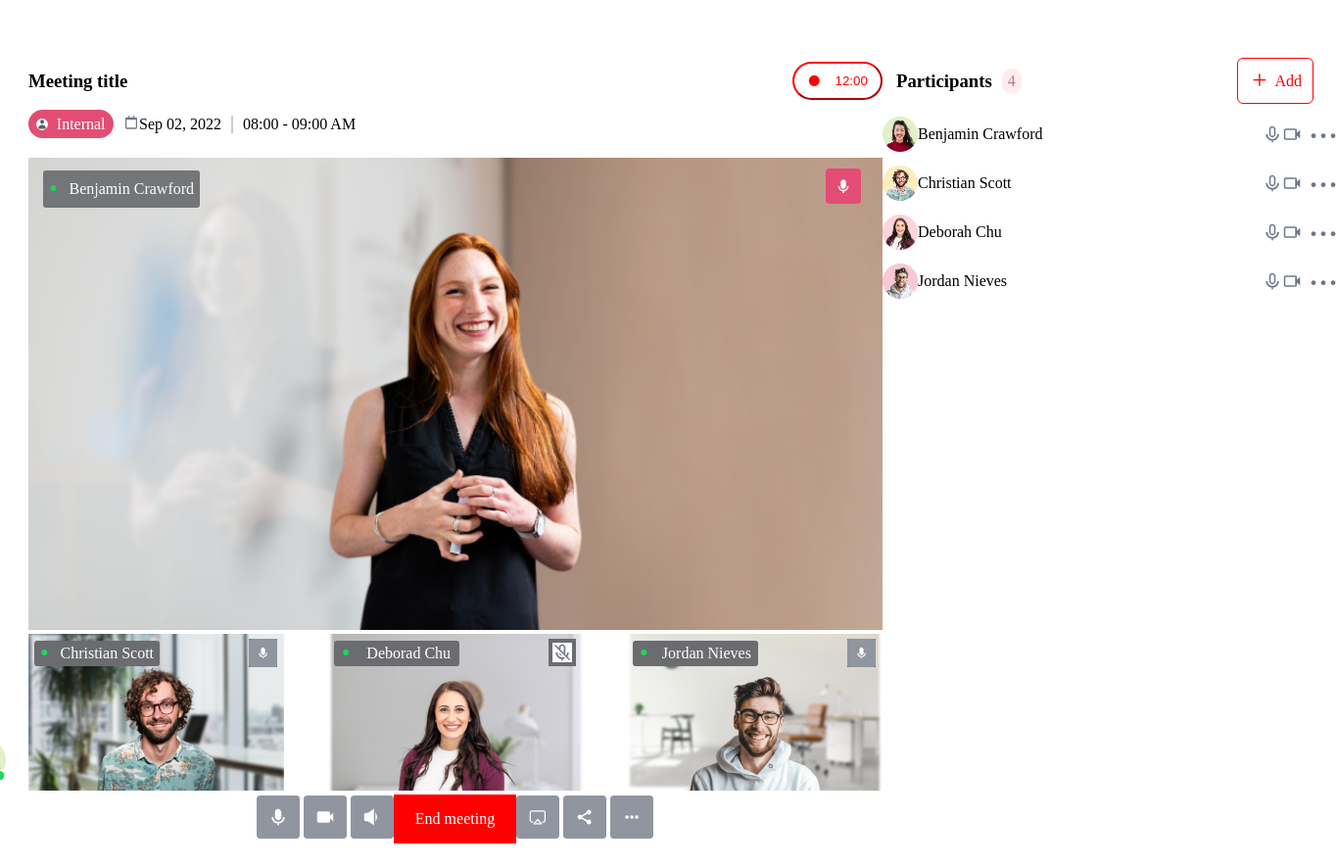
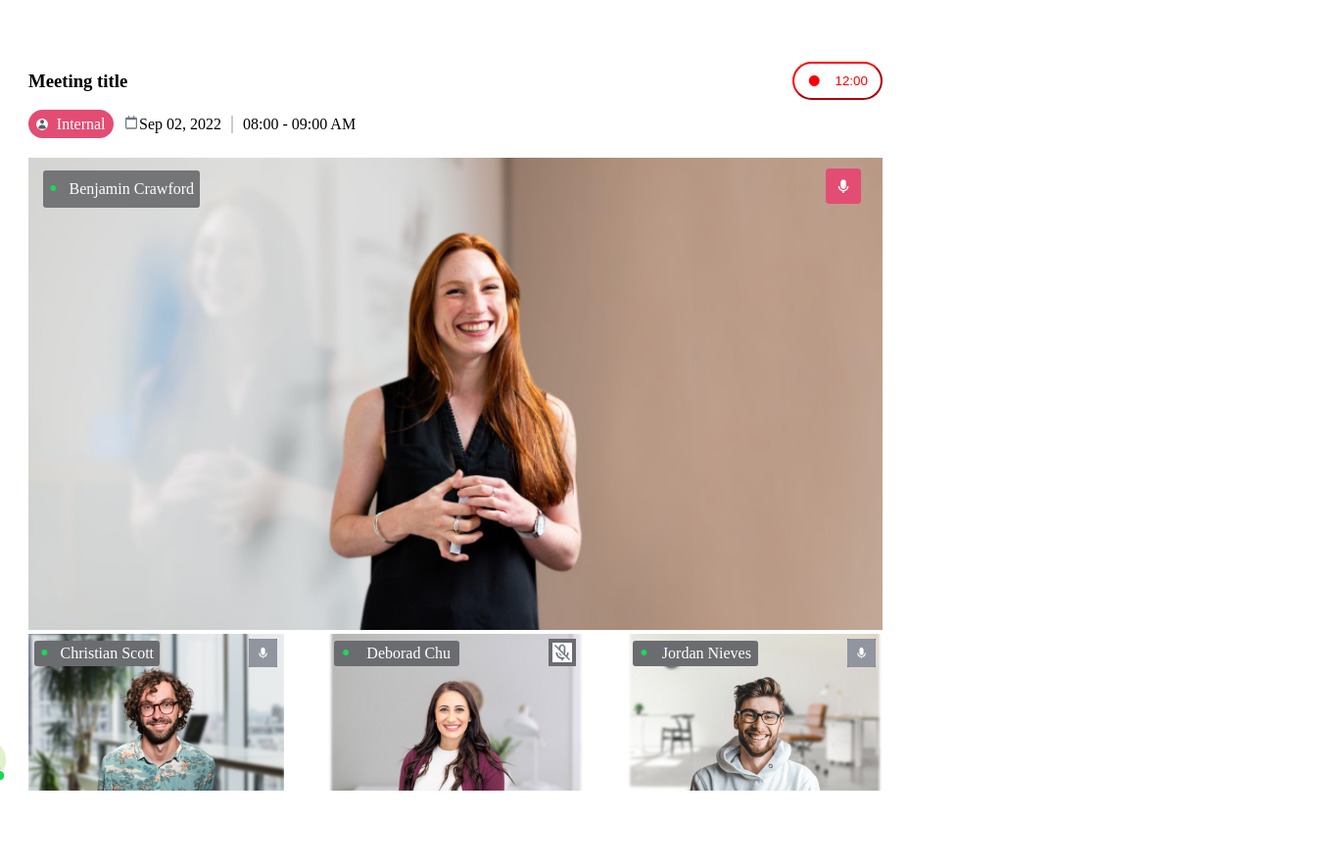
Before and after one commit to Hakiz92/meeting, a plain HTML site: page index.html in a window 1280 px wide. Shown: the whole page at 98% size, 1366 px wide, since content can reach past the window. Drawn offline with Linux system fonts and the light colour scheme.

Commit message:
complete screen

```diff
--- a/index.html
+++ b/index.html
@@ -570,87 +570,11 @@
                             <img src="mic_grey_color.png" alt="" class="body_sub_3_micro">
                         </div>
                     </div>
-                    <div class="body_last">
-                        <div class="body_last_1">
-                            <img src="mic_grey_color.png" alt="">
-                            <img src="cam_color.png" alt="">
-                            <img src="speaker_grey_color.png" alt="">
-                        </div>
-                        <div class="body_last_end">
-                            <div class="body_last_end_border">
-                                <div class="body_last_end_text">End meeting</div>
-                            </div>
-                        </div>
-                        <div class="body_last_2">
-                            <img src="tv.png" alt="">
-                            <img src="share.png" alt="">
-                            <img src="bacham.png" alt="">
-                        </div>
-                    </div>
+
                 </div>
             </div>
             <div id="right">
-                <div class="participants_class">
-                    <div class="participants_text">
-                        <h3 class="participants_text_1">Participants</h3>
-                        <span class="participants_text_num">4</span>
-                    </div>
-                    <div class="participants_add">
-                       <div class="participants_add_border">
-                        <div class="participants_add_text_1">+</div>
-                        <div class="participants_add_text_2">Add</div>
-                       </div>
-                    </div>
-                </div>
-                <div class="list">
-                    <div class="list_name_button">
-                        <div class="list_name">
-                            <img src="avatar1322.png" alt="">
-                            <span>Benjamin Crawford</span>
-                        </div>
-                        <div class="list_button">
-                            <img src="mic1.png" alt="" class="list_button_1">
-                            <img src="cam_small.png" alt="" class="list_button_2">
-                            <p style="transform: scale(2.5); color: #6e7787; position: relative; top: -9px; left: 16px;">...</p>
-                        </div>
-                    </div>
 
-                    <div class="list_name_button_2">
-                        <div class="list_name_2">
-                            <img src="avatar1323.png" alt="">
-                            <span>Christian Scott</span>
-                        </div>
-                        <div class="list_button_22">
-                            <img src="mic1.png" alt="" class="list_button_1_2">
-                            <img src="cam_small.png" alt="" class="list_button_2_2">
-                            <p style="transform: scale(2.5); color: #6e7787; position: relative; top: -9px; left: 16px;">...</p>
-                        </div>
-                    </div>
-
-                    <div class="list_name_button_3">
-                        <div class="list_name_3">
-                            <img src="avatar1324.png" alt="">
-                            <span>Deborah Chu</span>
-                        </div>
-                        <div class="list_button_23">
-                            <img src="mic1.png" alt="" class="list_button_1_3">
-                            <img src="cam_small.png" alt="" class="list_button_2_3">
-                            <p style="transform: scale(2.5); color: #6e7787; position: relative; top: -9px; left: 16px;">...</p>
-                        </div>
-                    </div>
-
-                    <div class="list_name_button_4">
-                        <div class="list_name_4">
-                            <img src="avatar1325.png" alt="">
-                            <span>Jordan Nieves</span>
-                        </div>
-                        <div class="list_button_24">
-                            <img src="mic1.png" alt="" class="list_button_1_4">
-                            <img src="cam_small.png" alt="" class="list_button_2_4">
-                            <p style="transform: scale(2.5); color: #6e7787; position: relative; top: -9px; left: 16px;">...</p>
-                        </div>
-                    </div>
-                </div>
             </div>
 
 
```
